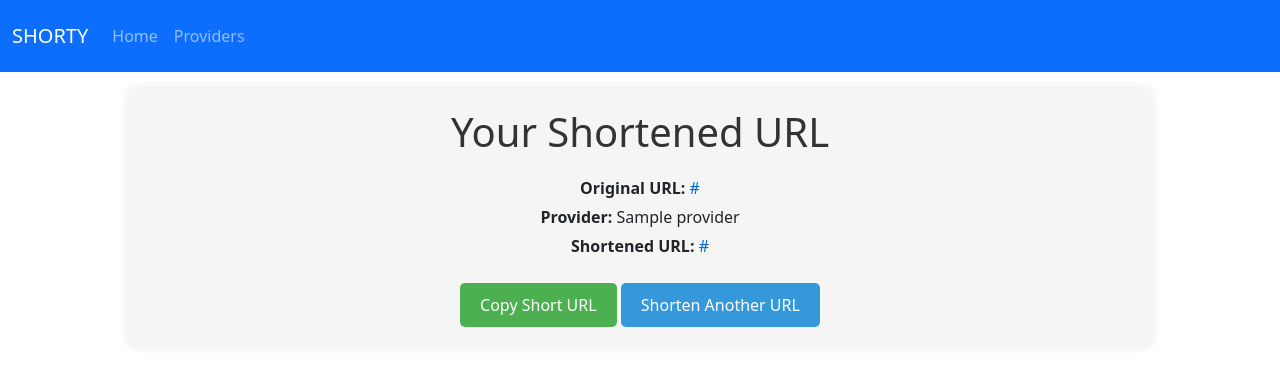
After one commit to fbiletsiou/url-shortener-app, a Flask app: template src/shorty/templates/result_display.html in a window 1280 px wide. The commit adds this page. Shown: the top 366 px of the page. Run offline with Flask 3, Linux system fonts and the light colour scheme; the template is opened without the code that fills it: most values are stand-ins (such as "Sample title", 1, 10 or a date in 2020).

Commit message:
refactoring

```diff
--- a/src/shorty/templates/index.html
+++ b/src/shorty/templates/index.html
@@ -14,7 +14,7 @@
 </div>
 
 <div class="container">
-    <form action="/shortlinks" method="POST">
+    <form action="/ui-shortlinks" method="POST">
 
         <div class="mb-3">
             <label for="url" class="form-label">URL to shorten</label><br>
--- a/src/shorty/templates/navbar.html
+++ b/src/shorty/templates/navbar.html
@@ -1,13 +1,16 @@
 <nav class="navbar navbar-expand-lg navbar-dark bg-primary">
     <div class="container-fluid">
-        <a class="navbar-brand" href="/src/shorty/static">SHORTY</a>
+        <a class="navbar-brand" href="/">SHORTY</a>
         <button class="navbar-toggler" type="button" data-bs-toggle="collapse" data-bs-target="#navbarSupportedContent" aria-controls="navbarSupportedContent" aria-expanded="false" aria-label="Toggle navigation">
             <span class="navbar-toggler-icon"></span>
         </button>
         <div class="collapse navbar navbar-collapse" id="navbarSupportedContent">
             <ul class="navbar-nav me-auto mb-2 mb-lg-0">
                 <li class="nav-item">
-                    <a class="nav-link" href="/src/shorty/static">Home</a>
+                    <a class="nav-link" href="/">Home</a>
+                </li>
+                <li class="nav-item">
+                    <a class="nav-link" href="/available-providers">Providers</a>
                 </li>
             </ul>
         </div>
--- /dev/null
+++ b/src/shorty/templates/result_display.html
@@ -0,0 +1,107 @@
+<!DOCTYPE html>
+<html lang="en">
+<head>
+    <meta charset="UTF-8">
+    <title>Your URL results</title>
+</head>
+{% include 'header.html' %}
+{% include 'navbar.html' %}
+<style>
+    .url-container {
+        width: 80%;
+        margin: 1em auto;
+        text-align: center;
+        padding: 20px;
+        background-color: #f5f5f5;
+        border-radius: 10px;
+        box-shadow: 0 0 10px rgba(0, 0, 0, 0.1);
+    }
+
+    h1 {
+        color: #333;
+    }
+
+    .url-details {
+        margin-top: 20px;
+    }
+
+    p {
+        margin: 5px 0;
+    }
+
+    a {
+        color: #0066cc;
+        text-decoration: none;
+    }
+
+    .copy-button {
+        background-color: #4caf50;
+        color: #fff;
+        border: none;
+        padding: 10px 20px;
+        text-align: center;
+        text-decoration: none;
+        display: inline-block;
+        font-size: 16px;
+        margin-top: 20px;
+        cursor: pointer;
+        border-radius: 5px;
+    }
+
+    .copy-button:hover {
+        background-color: #45a049;
+    }
+    .shorten-another-button {
+        background-color: #3498db;
+        color: #fff;
+        border: none;
+        padding: 10px 20px;
+        text-align: center;
+        text-decoration: none;
+        display: inline-block;
+        font-size: 16px;
+        margin-top: 20px;
+        cursor: pointer;
+        border-radius: 5px;
+    }
+
+    .shorten-another-button:hover {
+        background-color: #2980b9;
+    }
+</style>
+<body>
+<section class="url-container">
+
+    {% if payload %}
+        <h1>Your Shortened URL</h1>
+        <div class="url-details">
+            <p><strong>Original URL:</strong> <a href="{{ payload.url }}" target="_blank">{{ payload.url }}</a></p>
+            <p><strong>Provider:</strong> {{ payload.provider }}</p>
+            <p><strong>Shortened URL:</strong> <a href="{{ payload.link }}" target="_blank">{{ payload.link }}</a></p>
+        </div>
+        <button class="copy-button" onclick="copyToClipboard('{{ payload.link }}')">Copy Short URL</button>
+        <a href="/" class="shorten-another-button">Shorten Another URL</a>
+    {% elif error_msg %}
+        <div class="error-message">
+            <p>Oops! Something went wrong. {{ error_msg }}</p>
+            <a href="/" class="shorten-another-button">Try again with another URL</a>
+
+        </div>
+    {% endif %}
+
+</section>
+
+<script>
+    function copyToClipboard(text) {
+        const textarea = document.createElement('textarea');
+        textarea.value = text;
+        document.body.appendChild(textarea);
+        textarea.select();
+        document.execCommand('copy');
+        document.body.removeChild(textarea);
+        alert('URLs copied to clipboard!');
+    }
+</script>
+
+</body>
+</html>
```
Also changed, not shown: requirements.txt (+4 -3 lines), src/services/bitly.py (deleted, +0 -93 lines), src/services/tinyurl.py (deleted, +0 -45 lines), src/shorty/api.py (+79 -49 lines), src/shorty/services/url_strategies.py (added, +90 -0 lines), src/shorty/templates/providers.html (added, +58 -0 lines), src/shorty/utils/url_tools.py (added, +38 -0 lines), src/tests/test_services.py (+0 -3 lines), src/shorty/services/__init__.py (added).
